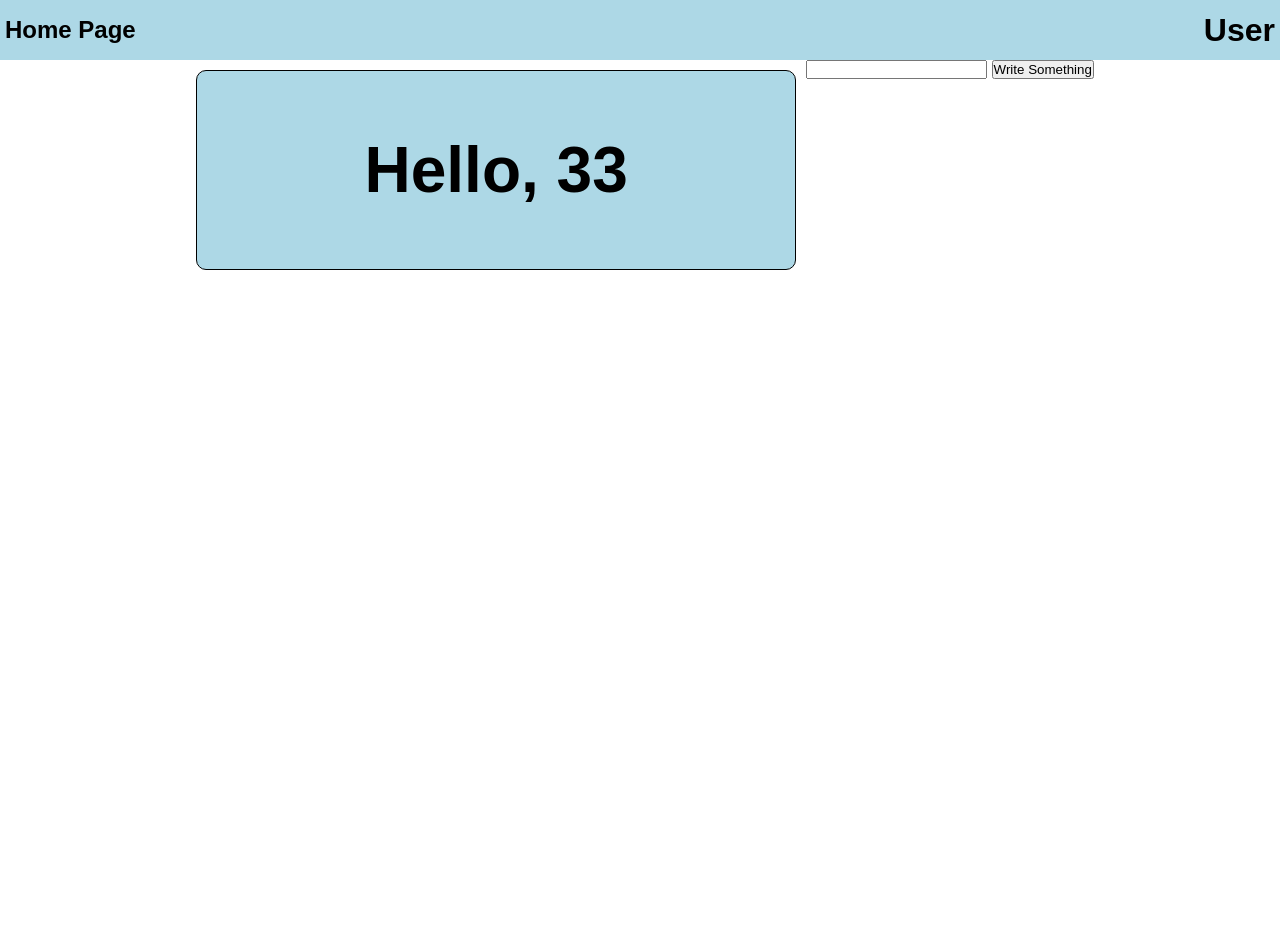
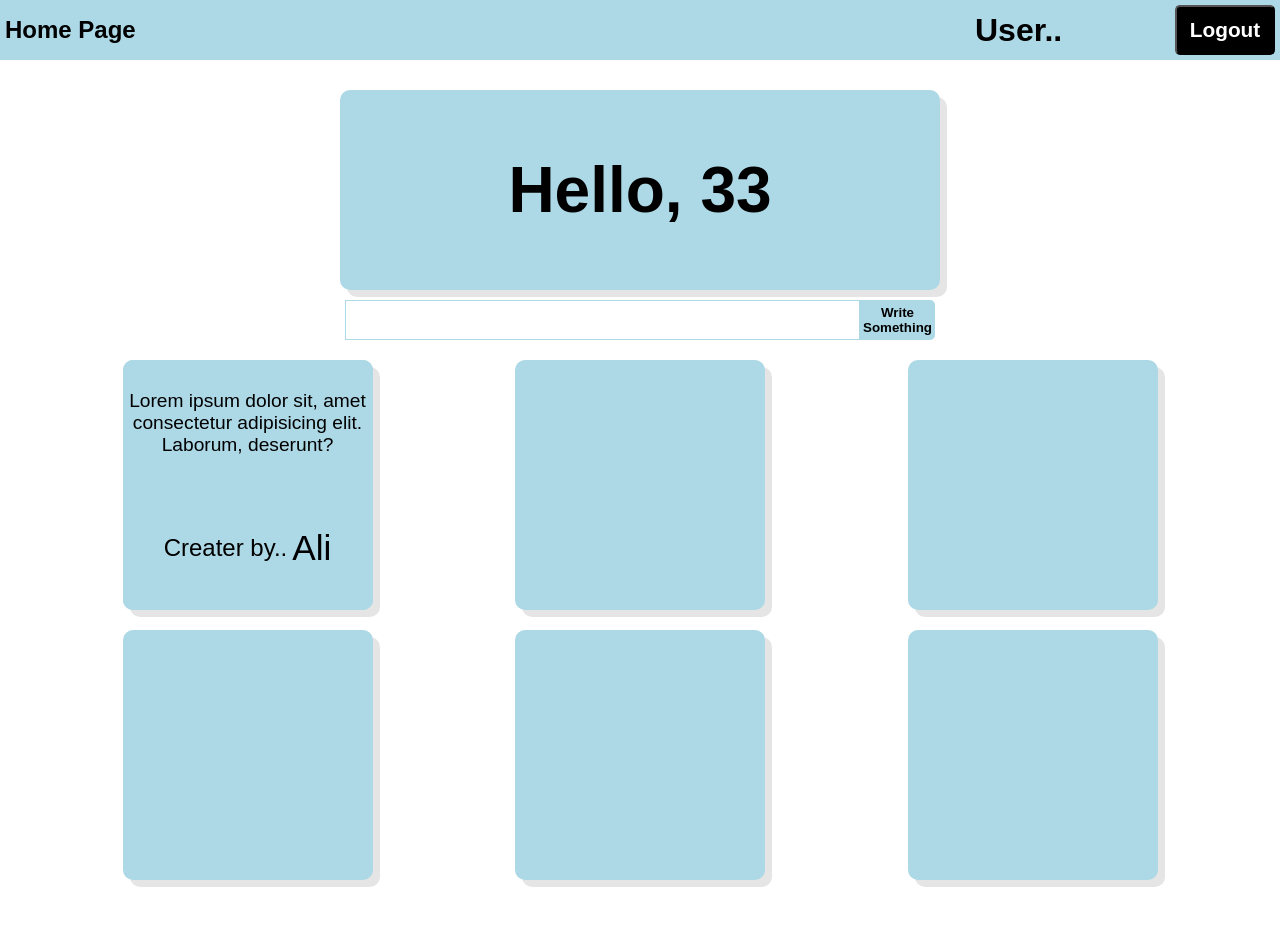
Before and after one commit to syedzohaib-dev/Signup---Login, a plain HTML site: page home.html in a window 1280 px wide. Before the commit the page ends 800 px from the top, so only its background shows below. Drawn offline with Linux system fonts and the light colour scheme.

Commit message:
working Home page

```diff
--- a/home.css
+++ b/home.css
@@ -8,10 +8,11 @@
 
 .container {
     width: 100%;
-    height: 90vh;
+    height: 300px;
     display: flex;
     justify-content: center;
-    align-items: flex-start;
+    align-items: center;
+    flex-direction: column;
 }
 
 .navbar {
@@ -26,21 +27,138 @@
     top: 0;
 }
 
-.navbar p {
+.btn p {
     font-size: 2rem;
+    font-weight: bold;
+}
+
+.btn {
+    width: 300px;
+    height: 50px;
+    display: flex;
+    justify-content: space-between;
+    align-items: center;
+}
+
+.btn button {
+    width: 100px;
+    height: 50px;
+    /* border: 5px solid black; */
+    border-radius: 5px;
+    background-color: black;
+    color: white;
+    font-size: 1.3rem;
     font-weight: bold;
 }
 
 .box {
     width: 600px;
     height: 200px;
-    border: 1px solid black;
+    /* border: 1px solid black; */
     background-color: lightblue;
     margin: 10px;
     display: flex;
     justify-content: center;
     align-items: center;
+    flex-direction: column;
     font-size: 4rem;
     font-weight: bold;
     border-radius: 10px;
+    margin: 0 auto;
+    margin-top: 10px;
+    box-shadow: 7px 7px 0px 0px rgba(0,0,0,0.1);
+
+
 }
+
+.inputBox {
+    margin: 0 auto;
+    width: 600px;
+    height: 40px;
+    display: flex;
+    justify-content: center;
+    margin-top: 10px;
+}
+
+.inputBox input {
+    width: 515px;
+    height: 40px;
+    border: 0;
+    outline: 0;
+    border: 1px solid lightblue;
+    padding-left: 10px;
+    font-size: 1.5rem;
+    font-weight: bold;
+    color: red;
+
+}
+
+.inputBox button {
+    width: 75px;
+    height: 40px;
+    border: none;
+    border-top-right-radius: 5px;
+    border-bottom-right-radius: 5px;
+    background-color: lightblue;
+    font-weight: bold;
+}
+
+.cardBox {
+    width: 100%;
+    height: 100vh;
+    display: grid;
+    grid-template-rows: 250px 250px 250px;
+    grid-template-columns: 250px 250px 250px;
+    justify-content: space-evenly;
+    /* align-items: center; */
+    gap: 20px;
+
+}
+
+.card {
+    width: 250px;
+    height: 250px;
+    /* border: 1px solid black; */
+    /* margin: 0 20px; */
+    /* margin-bottom: 30px;*/
+    border-radius: 10px;
+    background-color: lightblue;
+    box-shadow: 7px 7px 0px 0px rgba(0,0,0,0.1);
+
+}
+
+.cardPara {
+    width: 250px;
+    height: 125px;
+    padding: 5px;
+    display: flex;
+    justify-content: center;
+    align-items: center;
+    text-align: center;
+    font-size: 1.2rem;
+    font-weight: 500;
+    background-color: lightblue;
+    border-top-left-radius: 10px;
+    border-top-right-radius: 10px;
+}
+
+.auther {
+    width: 250px;
+    height: 125px;
+    padding: 5px;
+    display: flex;
+    justify-content: center;
+    align-items: center;
+    font-size: 1.5rem;
+    font-weight: 1rem;
+    background-color: lightblue;
+    border-bottom-right-radius: 10px;
+    border-bottom-left-radius: 10px;
+
+
+}
+
+.auther span {
+    font-size: 2.2rem;
+    margin-left: 5px;
+}
--- a/home.html
+++ b/home.html
@@ -11,7 +11,10 @@
 <body>
     <div class="navbar">
         <h2>Home Page</h2>
-        <p>User</p>
+        <div class="btn">
+            <p>User.. </p>
+            <button type="button">Logout</button>
+        </div>
     </div>
     <div class="container">
 
@@ -23,7 +26,33 @@
             <input type="text" name="" id="">
             <button type="button">Write Something</button>
         </div>
+    </div>
+    <div class="cardBox">
+        <div class="card">
+            <div class="cardPara">
+                <p>Lorem ipsum dolor sit, amet consectetur adipisicing elit. Laborum, deserunt?</p>
+            </div>
+            <div class="auther">Creater by.. <span> Ali</span></div>
+        </div>
+        <div class="card">
 
+        </div>
+        <div class="card">
+
+        </div>
+        <div class="card">
+
+        </div>
+        <div class="card">
+
+        </div>
+        <div class="card">
+
+        </div>
+
+    </div>
+
+    <script src="home.js"></script>
 </body>
 
 </html>
```
Also changed, not shown: home.js (added).
